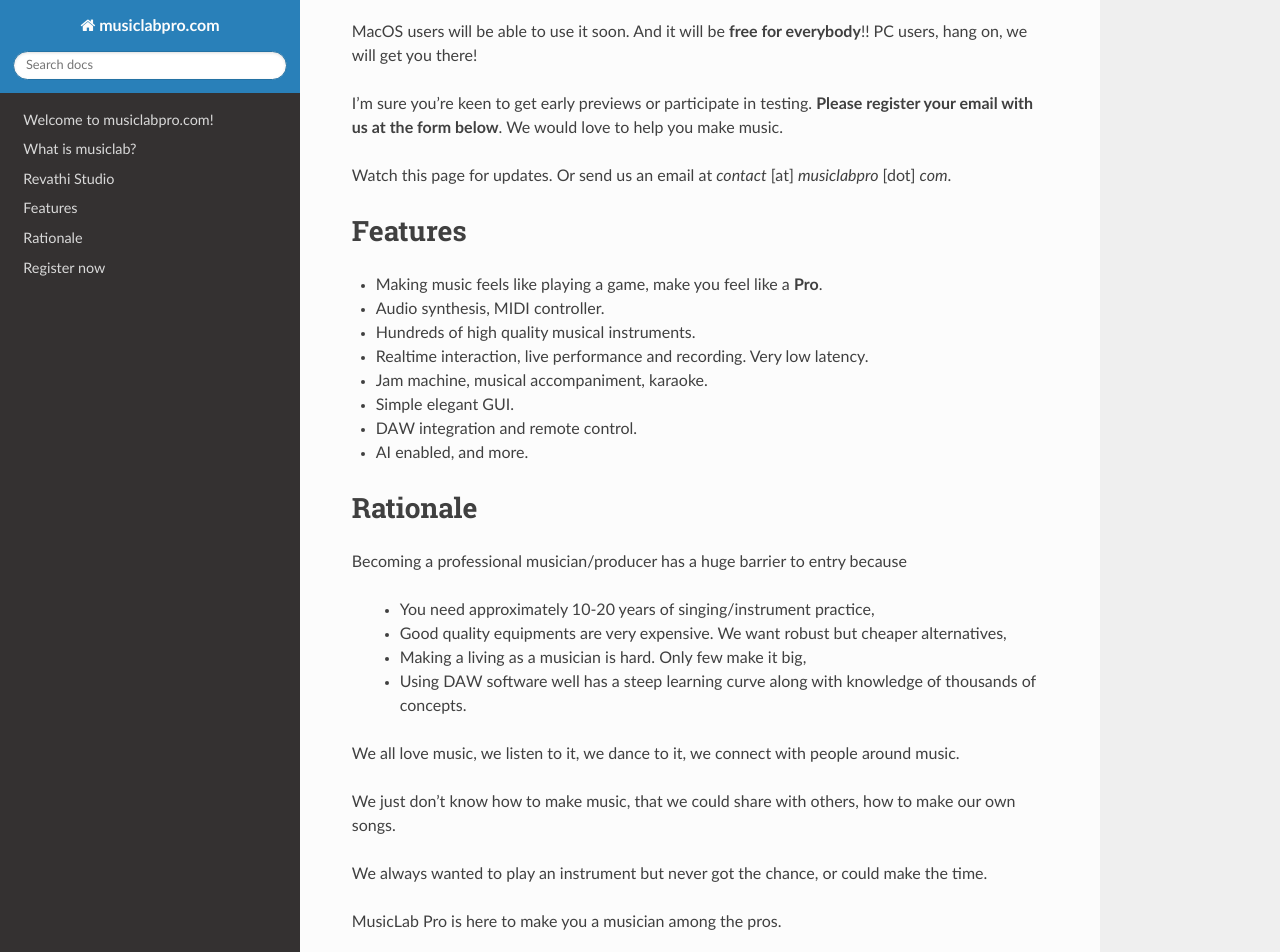
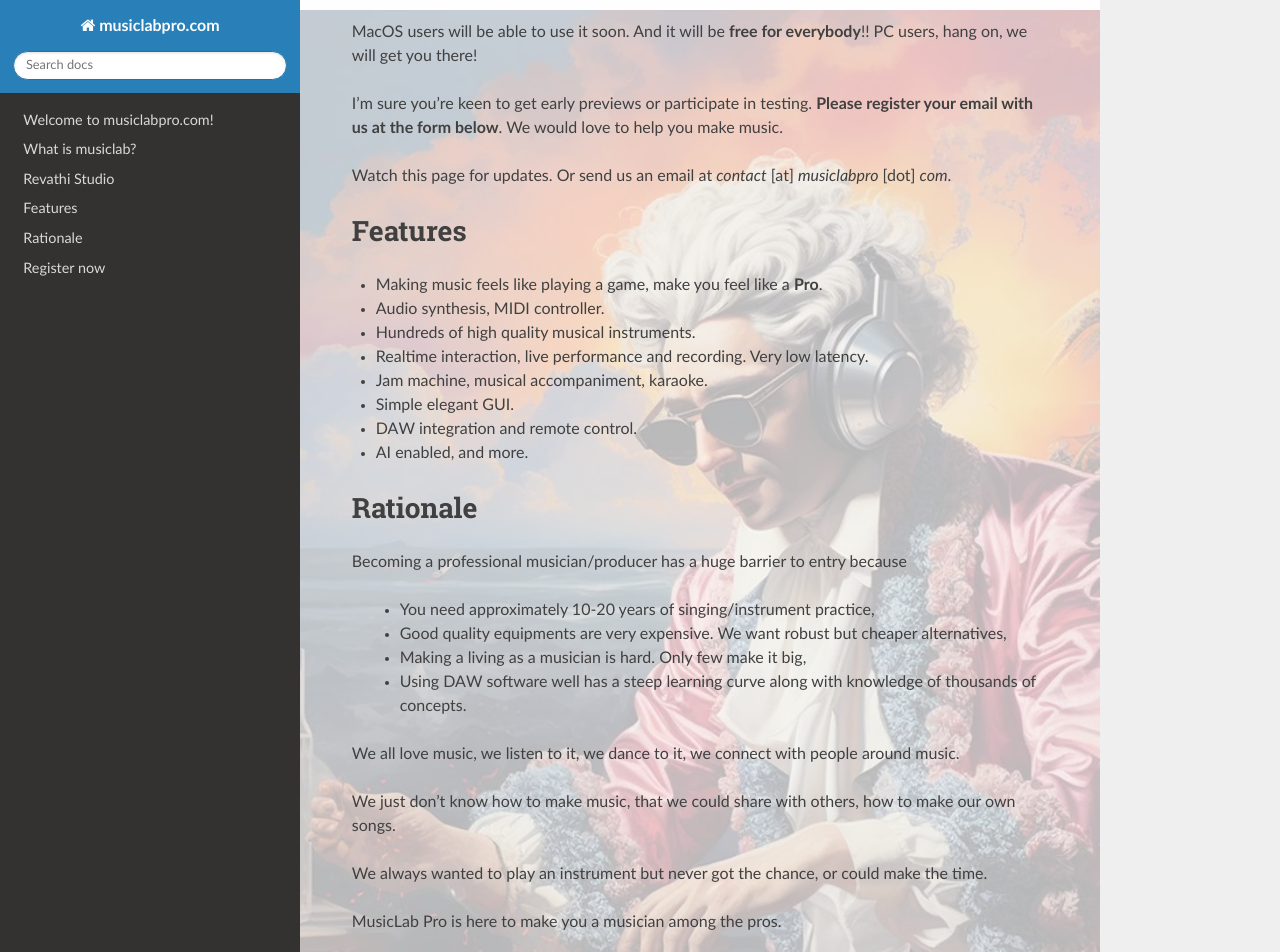
Before and after one commit to musiclabpro/musiclabpro.github.io, a Sphinx documentation site: the page built from source/index.rst, in a window 1280 px wide and 1400 px high, scrolled down 382 px. Shown: the top 952 px of the window. Built offline with Sphinx 7.4.7 and the Read the Docs theme 3.1.0, drawn with Linux system fonts in a browser that asks for light colours.

Commit message:
update: Add background image Mozart AI.

```diff
--- a/source/_static/custom.css
+++ b/source/_static/custom.css
@@ -23,3 +23,30 @@
       padding-bottom: 150%; /* Taller aspect ratio for mobile */
     }
   }
+  .wy-nav-content {
+    background-image: url('background.webp');
+    background-size: auto 100vh;
+    background-position: center;
+    background-repeat: no-repeat;
+    background-attachment: fixed;
+    position: relative;
+}
+
+/* This creates the semi-transparent overlay */
+.wy-nav-content::before {
+    content: '';
+    position: absolute;
+    top: 0;
+    right: 0;
+    bottom: 0;
+    left: 0;
+    background-color: white;
+    opacity: 0.7;  /* This makes the background 30% transparent */
+    z-index: 0;
+}
+
+/* This ensures your content remains visible above the overlay */
+.wy-nav-content > * {
+    position: relative;
+    z-index: 1;
+}
```
Also changed, not shown: source/_static/background.webp (added), 11 other files.
